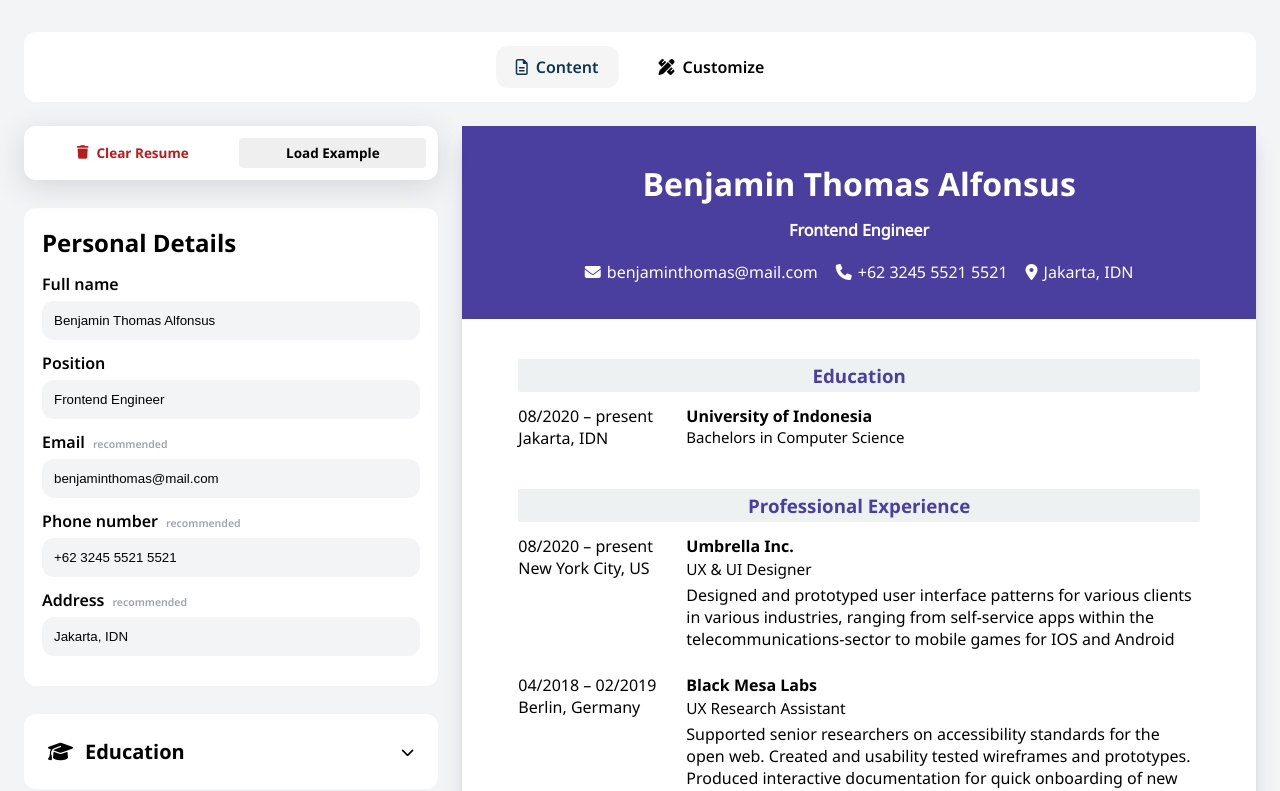
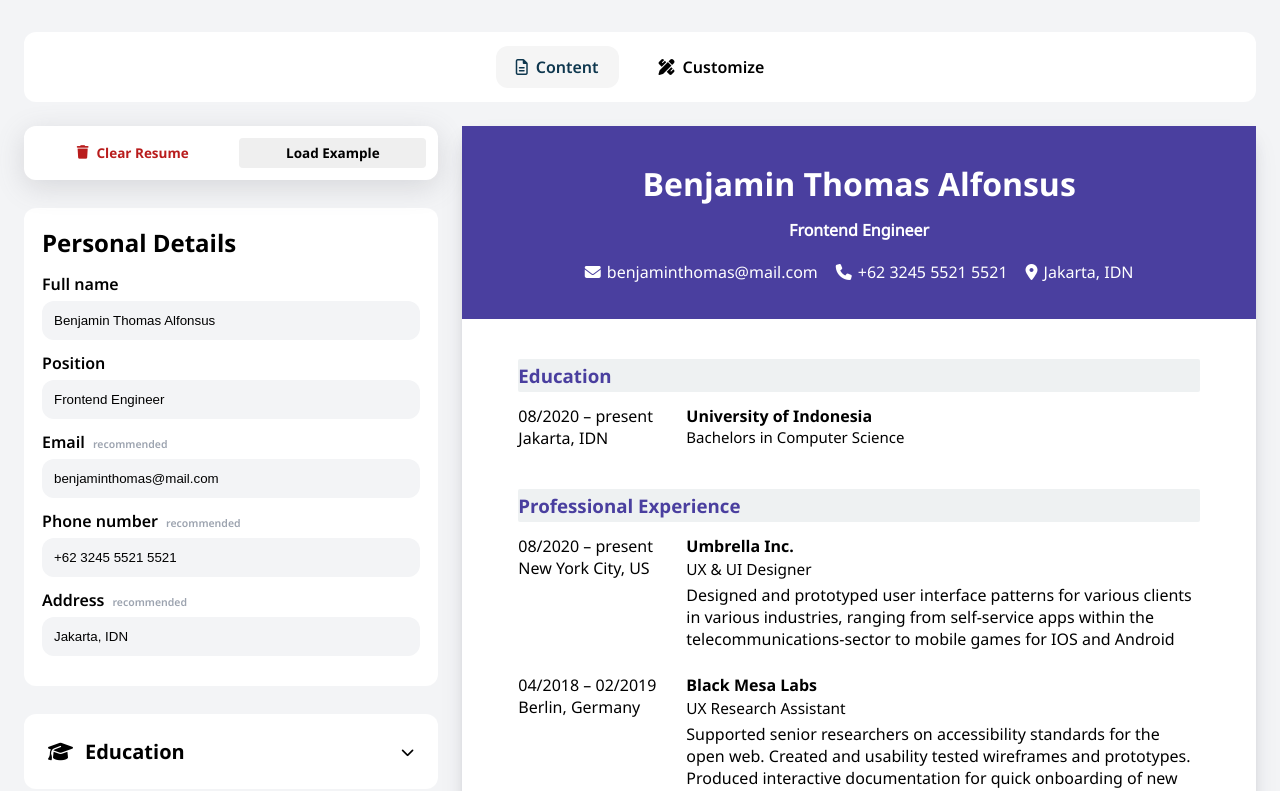
Before and after one commit to rubengitdev/4Resume, a React (Create React App) app: page / in a window 1280 px wide. Shown: the top 791 px of the page. Built offline with nearby package versions, Linux system fonts and the light colour scheme.

Commit message:
Refactor: Adjust styling

```diff
--- a/src/components/Resume/Resume.css
+++ b/src/components/Resume/Resume.css
@@ -1,7 +1,8 @@
 .resume-container {
     width: 21cm;
     height: 29.7cm;
-  box-shadow: rgba(50, 50, 93, 0.1) 0px 13px 27px -5px,
+    box-shadow:
+        rgba(50, 50, 93, 0.1) 0px 13px 27px -5px,
         rgba(0, 0, 0, 0.25) 0px 8px 16px -8px;
 }
 
@@ -55,9 +56,8 @@ button {
 .header-text {
     display: flex;
     align-items: center;
-  justify-content: center;
     margin-bottom: 13px;
-  text-align: center;
+    text-align: start;
     border-radius: 2px;
     padding: 4px 0;
     background-color: var(--section-resume-bg);
```
Lines whose indentation alone changed are shown as unchanged.
